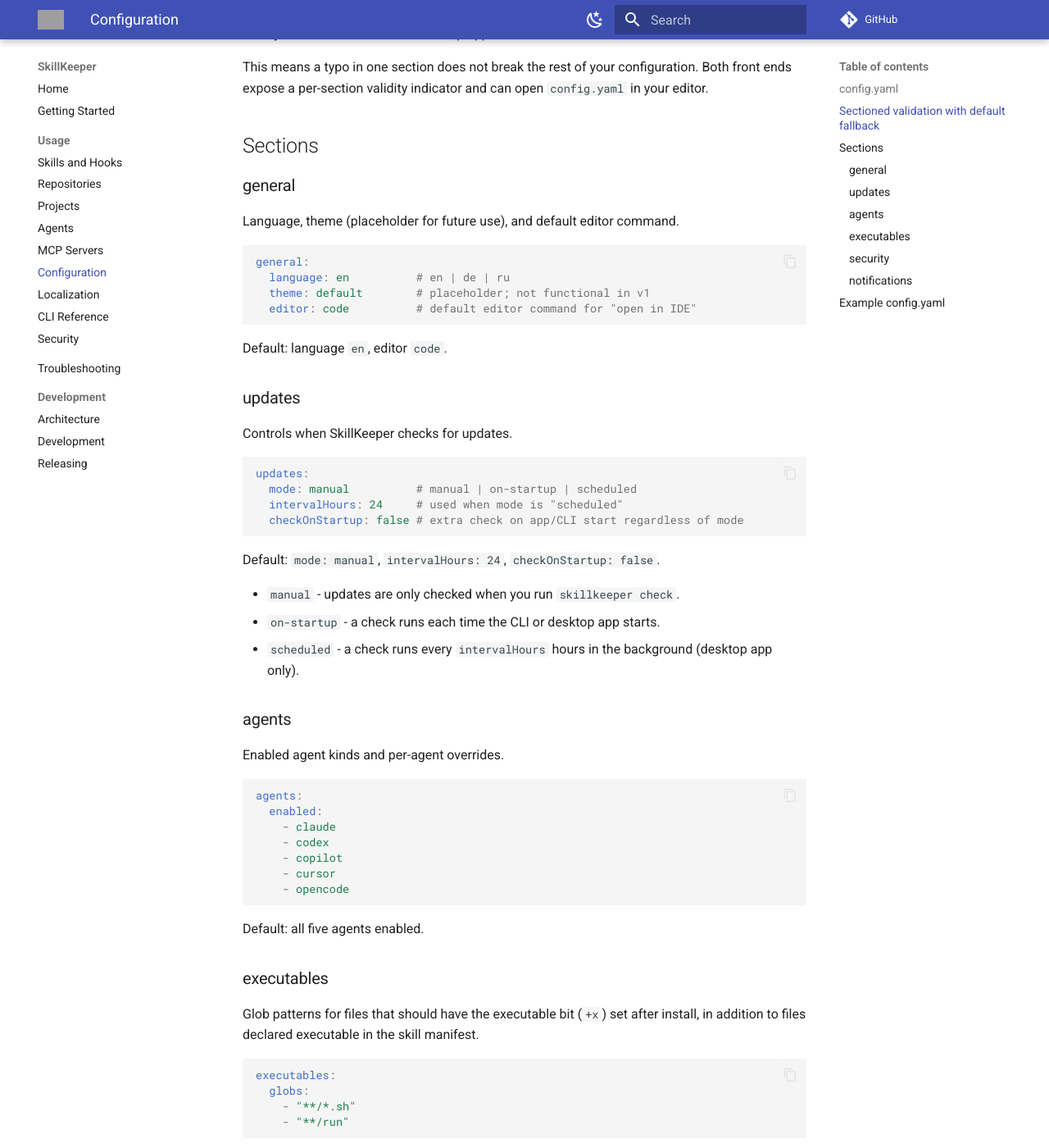
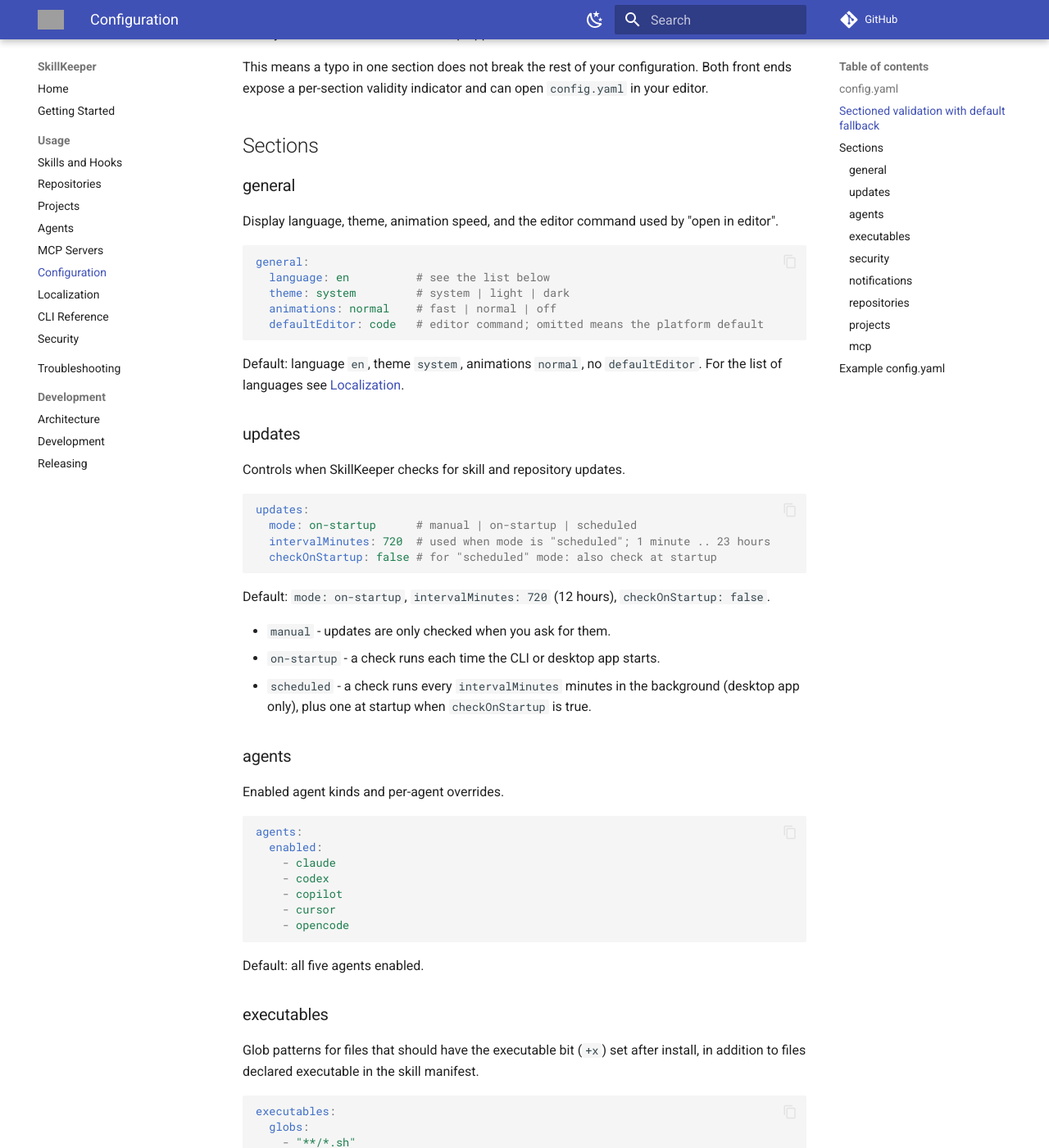
Before and after one commit to lorem-dev/skillkeeper, an MkDocs documentation site: the page built from docs/usage/configuration.md, in a window 1280 px wide and 1400 px high, scrolled down 790 px. Shown: the whole window at 82% size. Built offline with MkDocs 1.6.1 and Material for MkDocs 9.7.7, drawn with Linux system fonts in a browser that asks for light colours; comment, search, counter and statistics services are not loaded; the version menu is left out; some of the changed text lies outside the part shown; grey boxes are pictures that could not be loaded.

Commit message:
docs: document choosing a dedicated ssh key, and correct the config reference
The configuration reference had drifted from the schema, and the chosen-key
setting was undocumented: what it does to git, what it does not enforce, where
the passphrase lives and how long for.

````diff
--- a/docs/usage/configuration.md
+++ b/docs/usage/configuration.md
@@ -40,34 +40,39 @@
 
 ### general
 
-Language, theme (placeholder for future use), and default editor command.
+Display language, theme, animation speed, and the editor command used by
+"open in editor".
 
 ```yaml
 general:
-  language: en          # en | de | ru
-  theme: default        # placeholder; not functional in v1
-  editor: code          # default editor command for "open in IDE"
+  language: en          # see the list below
+  theme: system         # system | light | dark
+  animations: normal    # fast | normal | off
+  defaultEditor: code   # editor command; omitted means the platform default
 ```
 
-Default: language `en`, editor `code`.
+Default: language `en`, theme `system`, animations `normal`, no
+`defaultEditor`. For the list of languages see
+[Localization](localization.md).
 
 ### updates
 
-Controls when SkillKeeper checks for updates.
+Controls when SkillKeeper checks for skill and repository updates.
 
 ```yaml
 updates:
-  mode: manual          # manual | on-startup | scheduled
-  intervalHours: 24     # used when mode is "scheduled"
-  checkOnStartup: false # extra check on app/CLI start regardless of mode
+  mode: on-startup      # manual | on-startup | scheduled
+  intervalMinutes: 720  # used when mode is "scheduled"; 1 minute .. 23 hours
+  checkOnStartup: false # for "scheduled" mode: also check at startup
 ```
 
-Default: `mode: manual`, `intervalHours: 24`, `checkOnStartup: false`.
+Default: `mode: on-startup`, `intervalMinutes: 720` (12 hours),
+`checkOnStartup: false`.
 
-- `manual` - updates are only checked when you run `skillkeeper check`.
+- `manual` - updates are only checked when you ask for them.
 - `on-startup` - a check runs each time the CLI or desktop app starts.
-- `scheduled` - a check runs every `intervalHours` hours in the background
-  (desktop app only).
+- `scheduled` - a check runs every `intervalMinutes` minutes in the background
+  (desktop app only), plus one at startup when `checkOnStartup` is true.
 
 ### agents
 
@@ -101,16 +106,16 @@
 
 ### security
 
-Hook-consent policy. `always-ask` is the default and recommended setting.
+Hook-consent policy.
 
 ```yaml
 security:
-  hookConsent: always-ask   # always-ask | per-repository | per-skill
+  hookConsentPolicy: always-ask   # always-ask
 ```
 
 `always-ask` means every hook install or update prompts for explicit
-confirmation, regardless of the source repository. Changing this to a less
-strict policy is possible but not recommended.
+confirmation, regardless of the source repository. It is currently the only
+policy: hooks run code on your machine, so consent is never implicit.
 
 ### notifications
 
@@ -123,16 +128,48 @@
 
 Default: `true`.
 
+### repositories
+
+```yaml
+repositories:
+  gitPath: git                            # git executable to run
+  sshKeyPath: /home/you/.ssh/id_ed25519   # optional private key for SSH remotes
+```
+
+Default: `gitPath: git`, no `sshKeyPath` (the system ssh setup decides). The
+passphrase is never stored in the config; see
+[Using a dedicated SSH key](repositories.md).
+
+### projects
+
+```yaml
+projects:
+  checkIntervalMinutes: 1   # how often tracked folders are re-checked; 1 minute .. 23 hours
+```
+
+Default: `checkIntervalMinutes: 1`.
+
+### mcp
+
+```yaml
+mcp:
+  servers: []   # manually-defined presets; format in MCP servers
+```
+
+Default: empty list. See [MCP servers](mcp.md).
+
 ## Example config.yaml
 
 ```yaml
 general:
   language: en
-  editor: code
+  theme: system
+  animations: normal
+  defaultEditor: code
 
 updates:
-  mode: manual
-  intervalHours: 24
+  mode: on-startup
+  intervalMinutes: 720
   checkOnStartup: false
 
 agents:
@@ -147,8 +184,17 @@
   globs: []
 
 security:
-  hookConsent: always-ask
+  hookConsentPolicy: always-ask
 
 notifications:
   enabled: true
+
+repositories:
+  gitPath: git
+
+projects:
+  checkIntervalMinutes: 1
+
+mcp:
+  servers: []
 ```
````
Also changed, not shown: CHANGES.md (+26 -0 lines), docs/usage/repositories.md (+24 -0 lines).
